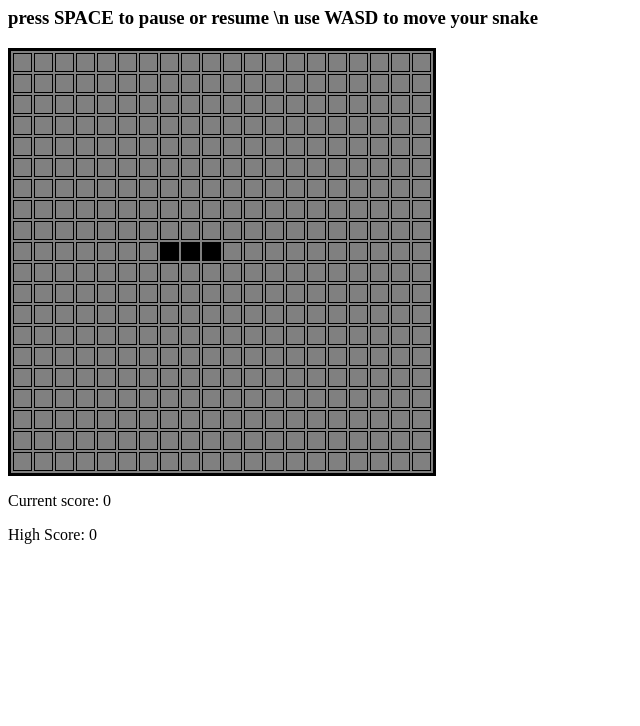
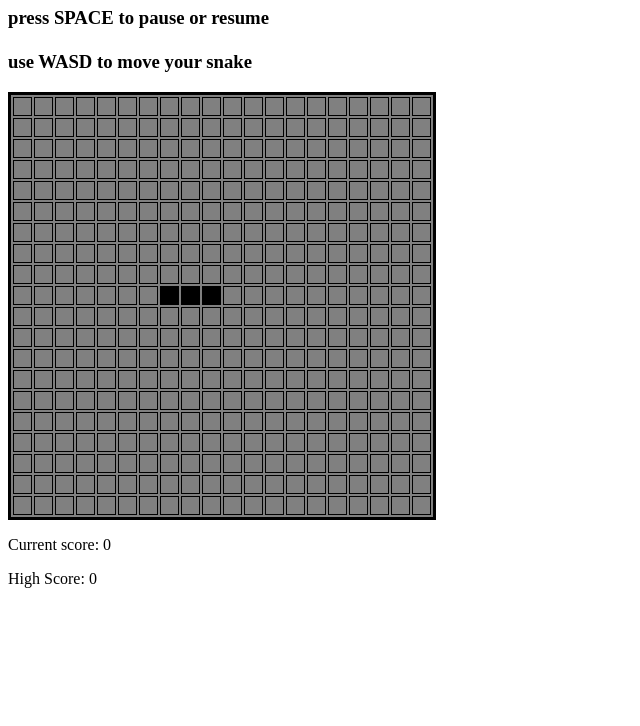
Before and after one commit to RichardNeat/snake, a plain HTML site: page index.html in a window 1280 px wide. Shown: the part 74-800 px from the top of the page, without its empty margins (0-640 px from the left). Drawn offline with Linux system fonts and the light colour scheme.

Commit message:
update play instructions

```diff
--- a/index.html
+++ b/index.html
@@ -10,7 +10,7 @@
   </head>
   <body>
     <h1>Snake 🐍</h1>
-    <h3>press SPACE to pause or resume \n use WASD to move your snake</h3>
+    <h3>press SPACE to pause or resume <br></br> use WASD to move your snake</h3>
     <table class="gamegrid pause_screen">
       <tr>
         <td class="gridsquare"></td>
```
